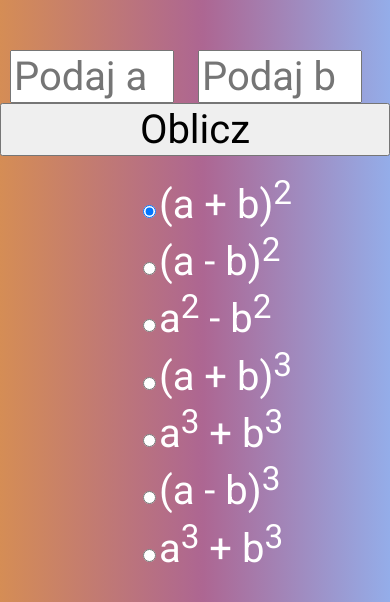
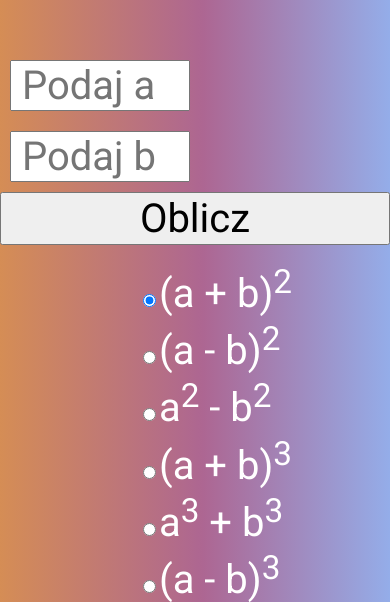
Before and after one commit to bartoginski/bartekoginski.github.io, a plain HTML site: page kalkulator.html in a window 390 px wide. Shown: the part 206-808 px from the top of the page. Drawn offline with Linux system fonts and the light colour scheme.

Commit message:
@media padding changes

```diff
--- a/style_kalkulator.css
+++ b/style_kalkulator.css
@@ -38,7 +38,7 @@ button {
 
 .text {
 	width: 10rem;
-	margin: 0 10px;
+	margin: 10px;
 }
 .wynik {
 	font-size: 3rem;
@@ -53,6 +53,7 @@ button {
 	}
 	.text {
 		width: 40%;
+		padding: 0 10px;
 	}
 
 	button {
```
